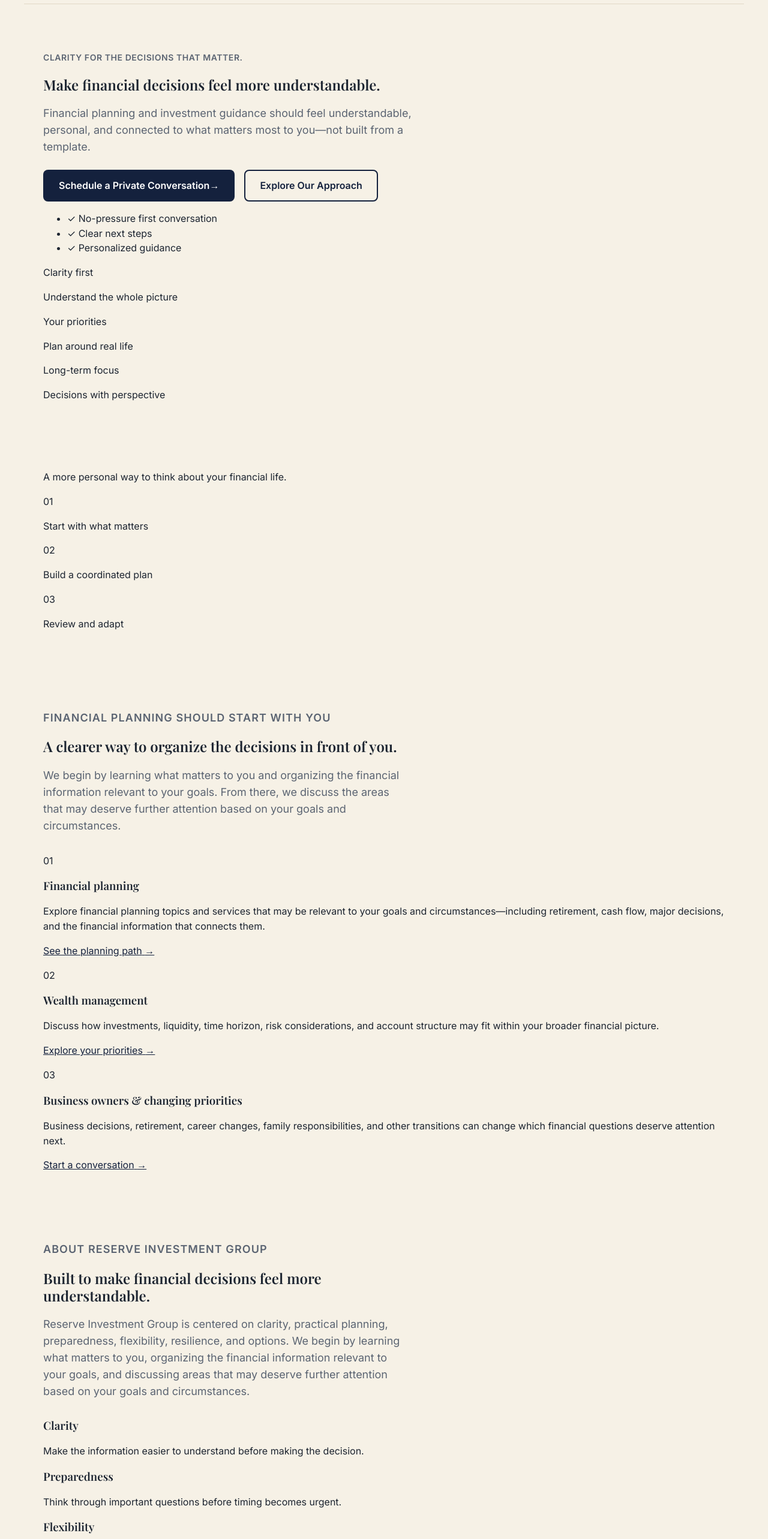
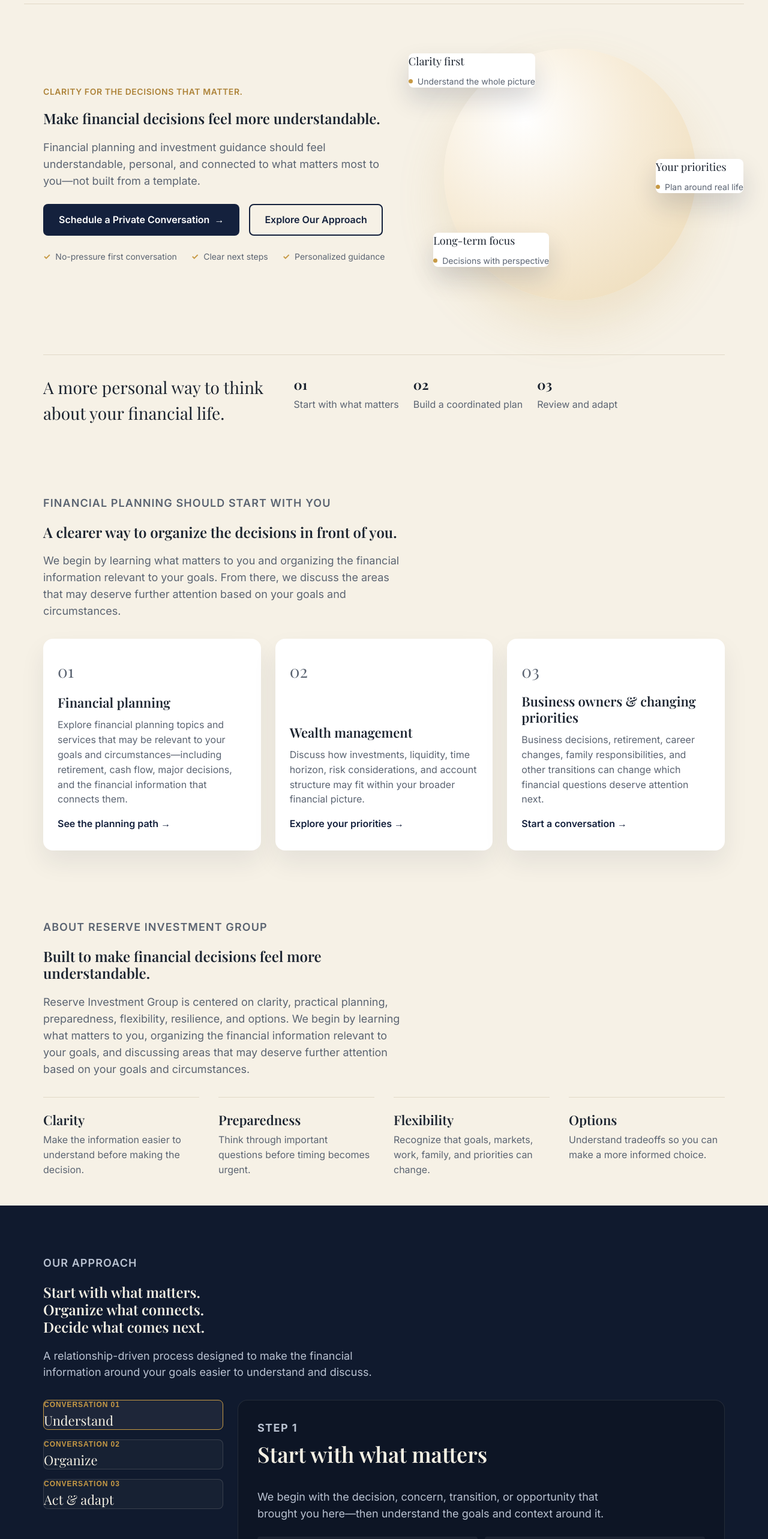
Before and after one commit to sshaw0729-dotcom/reserve-investment-group-website, a Next.js app: page / in a window 1280 px wide. Shown: the part 120-2686 px from the top of the page at 60% size. Built offline with nearby package versions, Linux system fonts and the light colour scheme; no server answers; a web font is replaced by a local one.

Commit message:
Enhance hero section and home layout styles
Added styles for hero section, including graphics and floating cards. Revised layout for home mini steps and process cards.

```diff
--- a/src/styles/globals.css
+++ b/src/styles/globals.css
@@ -70,9 +70,53 @@ table {
 
 /* Hero / CTA (shared with the WHTML build in Webflow) */
 .hero { padding-block: var(--space-16) var(--space-8); }
-.hero-eyebrow { color: var(--color-text-muted); font-weight: 600; font-size: var(--font-size-sm); text-transform: uppercase; letter-spacing: 0.04em; margin-bottom: var(--space-2); }
+.hero-content { max-width: 60ch; }
+@media (min-width: 900px) {
+  .hero-with-graphic { display: grid; grid-template-columns: 1.05fr 0.95fr; gap: var(--space-12); align-items: center; }
+  .hero-with-graphic .hero-content { max-width: none; }
+}
+.hero-eyebrow { color: var(--color-accent-hover); font-weight: 600; font-size: var(--font-size-sm); text-transform: uppercase; letter-spacing: 0.04em; margin-bottom: var(--space-2); }
 .hero-subhead { font-size: var(--font-size-lg); color: var(--color-text-muted); max-width: 60ch; }
 .cta-strip { padding-block: var(--space-4) var(--space-8); }
+
+/* Hero graphic — gradient orb + floating cards, matching the approved
+   Canva "Conversion Website v2" hero treatment. Decorative on small
+   screens (hidden below 900px) since the layout has no room for it once
+   the two-column grid collapses. */
+.hero-graphic { position: relative; display: none; min-height: 440px; }
+@media (min-width: 900px) { .hero-graphic { display: block; } }
+.hero-orb { position: relative; width: 100%; height: 100%; min-height: 440px; }
+.hero-orb-shape {
+  position: absolute;
+  top: 50%;
+  left: 50%;
+  width: 420px;
+  height: 420px;
+  transform: translate(-50%, -50%);
+  border-radius: 50%;
+  background: radial-gradient(circle at 32% 28%, #ffffff 0%, #f7ecd8 45%, #ecd9b4 100%);
+  box-shadow: 0 40px 80px rgba(199, 154, 69, 0.18);
+}
+.hero-float-card {
+  position: absolute;
+  max-width: 230px;
+  background: #fff;
+  border-radius: var(--radius-md);
+  padding: var(--space-4) var(--space-5);
+  box-shadow: 0 20px 40px rgba(20, 33, 61, 0.16);
+}
+.hero-float-card-title { font-family: var(--font-serif); font-size: var(--font-size-lg); color: var(--color-text); margin: 0 0 var(--space-2); }
+.hero-float-card-item { display: flex; align-items: center; gap: var(--space-2); margin: 0; font-size: var(--font-size-sm); color: var(--color-text-muted); }
+.hero-float-card-dot { width: 7px; height: 7px; border-radius: 50%; background: var(--color-accent); flex-shrink: 0; }
+.hero-float-card-1 { top: 4%; left: -2%; }
+.hero-float-card-2 { top: 44%; right: -6%; }
+.hero-float-card-3 { top: 72%; left: 6%; }
+
+/* Home hero CTA row + trust row */
+.home-hero-cta-row { display: flex; gap: var(--space-4); flex-wrap: wrap; margin-top: var(--space-6); }
+.home-hero-trust-row { display: flex; gap: var(--space-2) var(--space-6); flex-wrap: wrap; margin-top: var(--space-6); padding: 0; list-style: none; }
+.home-hero-trust-row li { display: flex; align-items: center; gap: var(--space-2); color: var(--color-text-muted); font-size: var(--font-size-sm); }
+.home-hero-trust-row li span { color: var(--color-accent); font-weight: 700; }
 
 /* Approach steps */
 .approach-steps { list-style: decimal; padding-left: var(--space-6); display: flex; flex-direction: column; gap: var(--space-6); }
@@ -98,6 +142,7 @@ table {
   display: inline-flex;
   align-items: center;
   justify-content: center;
+  gap: var(--space-2);
   min-height: var(--touch-target-min);
   padding: var(--space-2) var(--space-6);
   border-radius: var(--radius-sm);
@@ -204,33 +249,78 @@ table {
 /* Homepage (Canva "Conversion Website v2" rebuild, approved 2026-08-11 —
    see MISSING-INFORMATION-REGISTER.md #21). Section-specific styles for
    src/app/page.tsx; kept in globals.css to match the existing single-
-   stylesheet pattern used for site-header/site-footer above. */
-.home-hero-cta-row { display: flex; gap: var(--space-4); flex-wrap: wrap; margin-top: var(--space-6); }
-
+   stylesheet pattern used for site-header/site-footer above. Revised
+   later the same day to restore the concept's numbered process sections
+   and richer "Our Approach" step panels. */
 .home-section { padding-block: var(--space-12); }
 .home-section-eyebrow { color: var(--color-accent-hover); font-weight: 600; font-size: var(--font-size-sm); text-transform: uppercase; letter-spacing: 0.06em; margin-bottom: var(--space-2); }
 .home-section-heading { max-width: 60ch; margin-bottom: var(--space-8); }
 .home-section-heading p { color: var(--color-text-muted); font-size: var(--font-size-lg); }
 
-/* Value pillars */
-.home-pillars { display: grid; grid-template-columns: 1fr; gap: var(--space-6); }
-@media (min-width: 768px) { .home-pillars { grid-template-columns: repeat(3, 1fr); } }
-.home-pillar { border: 1px solid var(--color-border); border-radius: var(--radius-md); padding: var(--space-6); background: #fff; }
+/* Compact "01 / 02 / 03" teaser strip directly under the hero */
+.home-mini-steps { display: flex; flex-direction: column; gap: var(--space-8); border-top: 1px solid var(--color-border); padding-top: var(--space-8); }
+@media (min-width: 900px) { .home-mini-steps { flex-direction: row; align-items: flex-start; justify-content: space-between; gap: var(--space-12); } }
+.home-mini-steps-lead { font-family: var(--font-serif); font-size: var(--font-size-2xl); max-width: 22ch; margin: 0; flex-shrink: 0; }
+.home-mini-steps-list { display: flex; flex-direction: column; gap: var(--space-6); flex: 1; }
+@media (min-width: 640px) { .home-mini-steps-list { flex-direction: row; } }
+.home-mini-step-number { font-family: var(--font-serif); font-size: var(--font-size-xl); font-weight: 700; color: var(--color-text); margin: 0 0 var(--space-1); }
+.home-mini-step-label { color: var(--color-text-muted); margin: 0; }
 
-/* Services */
-.home-services .card-grid { padding-block: 0; }
+/* Numbered process cards ("A clearer way to organize...") */
+.home-process-cards { display: grid; grid-template-columns: 1fr; gap: var(--space-6); }
+@media (min-width: 900px) { .home-process-cards { grid-template-columns: repeat(3, 1fr); } }
+.home-process-card { background: #fff; border-radius: var(--radius-lg); padding: var(--space-8) var(--space-6); box-shadow: 0 20px 40px rgba(20, 33, 61, 0.08); display: flex; flex-direction: column; }
+.home-process-card-number { font-family: var(--font-serif); font-size: var(--font-size-2xl); color: var(--color-accent); margin: 0 0 var(--space-4); }
+.home-process-card h3 { margin: 0 0 var(--space-3); font-size: var(--font-size-xl); }
+.home-process-card p { color: var(--color-text-muted); flex: 1; margin: 0 0 var(--space-4); }
+.home-process-card a { color: var(--color-primary); font-weight: 600; text-decoration: none; }
+.home-process-card a:hover { text-decoration: underline; }
+
+/* Four-column feature row, reused for the "About" and "Why Reserve"
+   sections — matches the divider-line list treatment in the Canva
+   concept (no card border/background, just a top rule). */
+.home-feature-row { display: grid; grid-template-columns: 1fr; gap: var(--space-8); margin-top: var(--space-8); }
+@media (min-width: 768px) { .home-feature-row { grid-template-columns: repeat(4, 1fr); } }
+.home-feature-row-item { border-top: 1px solid var(--color-border); padding-top: var(--space-6); }
+.home-feature-row-item h3 { font-size: var(--font-size-xl); margin: 0 0 var(--space-2); }
+.home-feature-row-item p { color: var(--color-text-muted); margin: 0; }
 
 /* Our Approach (dark section + tabs) */
 .home-approach { background: var(--color-bg-inverse); padding-block: var(--space-16); }
 .home-approach .home-section-eyebrow { color: var(--color-accent); }
-.home-approach h2 { color: var(--color-text-inverse); }
+.home-approach h2 { color: var(--color-text-inverse); max-width: 22ch; }
 .home-approach .home-section-heading p { color: var(--color-text-inverse-muted); }
-.approach-tabs-list { display: flex; gap: var(--space-2); flex-wrap: wrap; margin-bottom: var(--space-8); border-bottom: 1px solid rgba(243, 239, 227, 0.2); }
-.approach-tab { background: none; border: none; color: var(--color-text-inverse-muted); font-size: var(--font-size-base); font-weight: 600; padding: var(--space-3) var(--space-2); cursor: pointer; min-height: var(--touch-target-min); border-bottom: 3px solid transparent; }
-.approach-tab-active { color: var(--color-text-inverse); border-bottom-color: var(--color-accent); }
-.approach-tab-panel { max-width: 60ch; }
-.approach-tab-panel h3 { color: var(--color-text-inverse); margin-top: 0; }
-.approach-tab-panel p { color: var(--color-text-inverse-muted); font-size: var(--font-size-lg); }
+
+.approach-tabs { display: grid; grid-template-columns: 1fr; gap: var(--space-6); }
+@media (min-width: 900px) { .approach-tabs { grid-template-columns: 300px 1fr; align-items: start; } }
+
+.approach-tabs-list { display: flex; flex-direction: column; gap: var(--space-4); }
+.approach-tab {
+  display: flex;
+  flex-direction: column;
+  gap: var(--space-1);
+  text-align: left;
+  background: rgba(243, 239, 227, 0.03);
+  border: 1px solid rgba(243, 239, 227, 0.15);
+  border-radius: var(--radius-md);
+  padding: var(--space-4) var(--space-5);
+  cursor: pointer;
+  min-height: var(--touch-target-min);
+  transition: border-color var(--motion-duration) var(--motion-easing), background-color var(--motion-duration) var(--motion-easing);
+}
+.approach-tab:hover { border-color: rgba(199, 154, 69, 0.4); }
+.approach-tab-active { background: rgba(243, 239, 227, 0.06); border-color: var(--color-accent); }
+.approach-tab-label { color: var(--color-accent); font-size: var(--font-size-xs); font-weight: 700; text-transform: uppercase; letter-spacing: 0.08em; }
+.approach-tab-title { color: var(--color-text-inverse); font-family: var(--font-serif); font-size: var(--font-size-xl); }
+
+.approach-tab-panel { background: rgba(0, 0, 0, 0.18); border: 1px solid rgba(243, 239, 227, 0.1); border-radius: var(--radius-lg); padding: var(--space-8); }
+.approach-tab-step { color: var(--color-accent); font-weight: 700; font-size: var(--font-size-sm); text-transform: uppercase; letter-spacing: 0.08em; margin: 0 0 var(--space-2); }
+.approach-tab-panel h3 { color: var(--color-text-inverse); margin-top: 0; font-size: var(--font-size-3xl); }
+.approach-tab-panel > p { color: var(--color-text-inverse-muted); font-size: var(--font-size-lg); max-width: 55ch; }
+.approach-tab-bullets { display: grid; grid-template-columns: 1fr; gap: var(--space-3); margin-top: var(--space-6); }
+@media (min-width: 640px) { .approach-tab-bullets { grid-template-columns: repeat(2, 1fr); } }
+.approach-tab-bullet { display: flex; align-items: center; gap: var(--space-2); background: rgba(243, 239, 227, 0.06); border-radius: var(--radius-sm); padding: var(--space-3) var(--space-4); color: var(--color-text-inverse); font-size: var(--font-size-base); }
+.approach-tab-bullet::before { content: ""; width: 6px; height: 6px; border-radius: 50%; background: var(--color-accent); flex-shrink: 0; }
 
 /* Conversation starter */
 .conversation-starter-options { display: grid; grid-template-columns: 1fr; gap: var(--space-3); }
@@ -239,6 +329,7 @@ table {
 .conversation-starter-option:hover { border-color: var(--color-accent); }
 .conversation-starter-option-active { border-color: var(--color-primary); background: var(--color-bg-muted); }
 .conversation-starter-form { margin-top: var(--space-8); border-top: 1px solid var(--color-border); padding-top: var(--space-8); }
+.conversation-starter-heading { font-family: var(--font-serif); font-size: var(--font-size-xl); color: var(--color-text); margin: 0 0 var(--space-2); }
 .conversation-starter-description { font-size: var(--font-size-lg); color: var(--color-text-muted); max-width: 60ch; margin-bottom: var(--space-2); }
 
 /* Closing CTA band */
```
